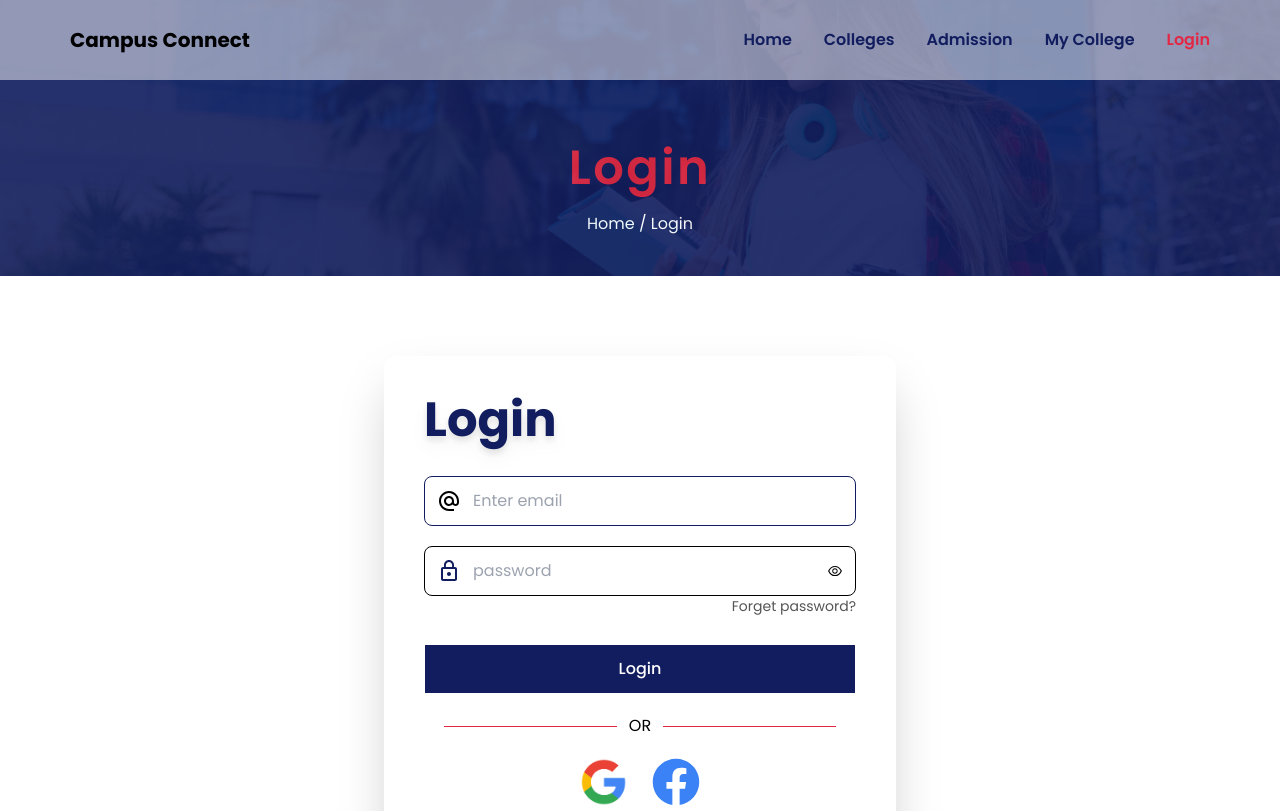
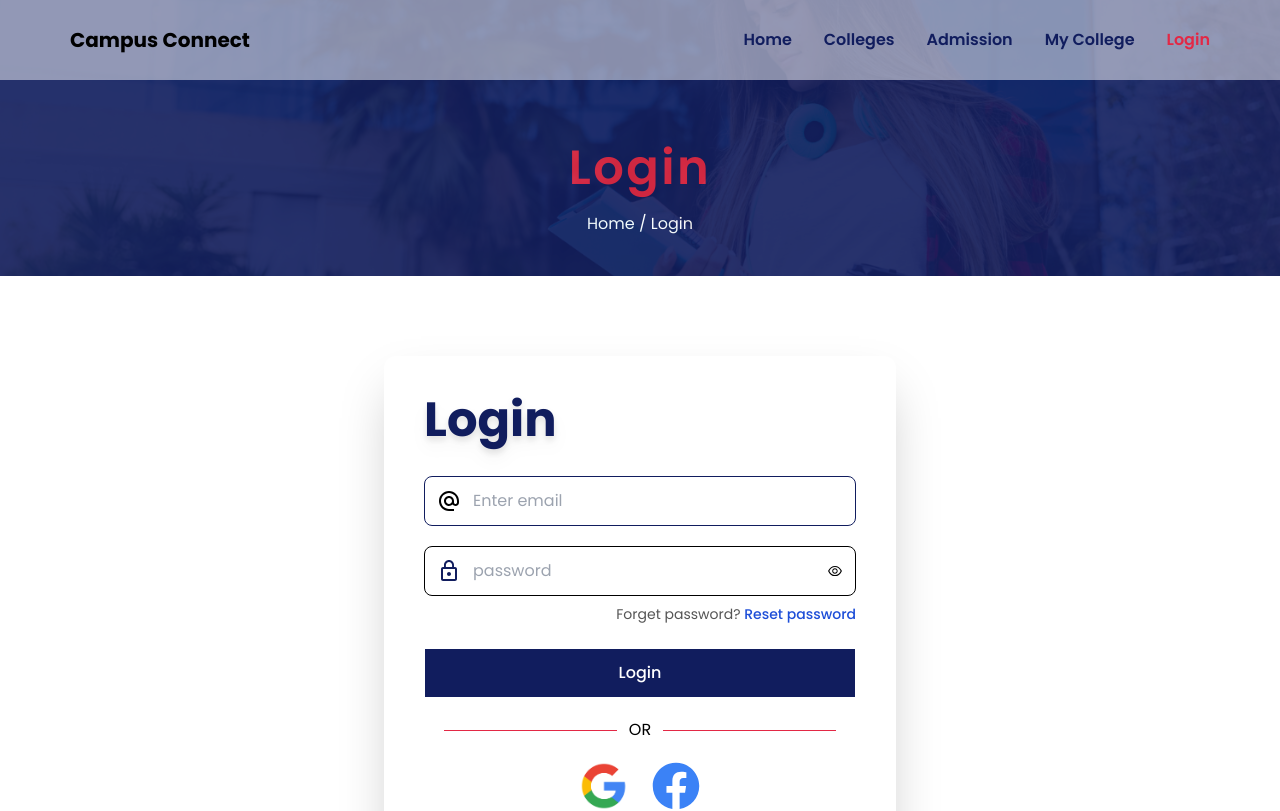
Before and after one commit to foridislam332/Campus_Connect_Client, a React (Vite) app: page /login in a window 1280 px wide. Shown: the top 811 px of the page. Built offline with nearby package versions, Linux system fonts and the light colour scheme; no server answers.

Commit message:
reset password done

```diff
--- a/src/components/AdmissionCard.jsx
+++ b/src/components/AdmissionCard.jsx
@@ -14,8 +14,8 @@ const AdmissionCard = ({ college }) => {
     }
 
     return (
-        <div className="bg-white p-4 border border-red border-dashed rounded-lg shadow-lg hover:border-solid hover:shadow-2xl duration-300 flex gap-6">
-            <img src={collegeImage} alt={collegeName} className="w-56 object-cover rounded-lg" />
+        <div className="bg-white p-4 border border-red border-dashed rounded-lg shadow-lg hover:border-solid hover:shadow-2xl duration-300 flex flex-col md:flex-row gap-3 md:gap-6">
+            <img src={collegeImage} alt={collegeName} className="w-full md:w-56 object-cover rounded-lg" />
             <div className="w-full">
                 <div className='flex items-center gap-1'>
                     <span className="text-xs">{rating}</span>
--- a/src/components/CollegeCard.jsx
+++ b/src/components/CollegeCard.jsx
@@ -1,7 +1,7 @@
 import { Link } from "react-router-dom";
 
 const CollegeCard = ({ college }) => {
-    const { _id, collegeImage, collegeName, admissionProcess, events, researchWorks, sports } = college;
+    const { _id, collegeImage, collegeName, admissionProcess, admissionDate, events, researchWorks, sports } = college;
 
     return (
         <div className="bg-white p-4 border border-red rounded-lg shadow-lg hover:shadow-2xl duration-300">
@@ -9,7 +9,7 @@ const CollegeCard = ({ college }) => {
 
             <h2 className="text-red text-2xl font-semibold mb-2 mt-4 drop-shadow-lg line-clamp-1">{collegeName}</h2>
 
-            <p className="mb-2 line-clamp-2 text-sm drop-shadow-lg"><span className="font-semibold text-navy underline">Admission Process:</span> {admissionProcess}</p>
+            <p className="mb-2 line-clamp-2 text-sm drop-shadow-lg"><span className="font-semibold text-navy underline">Admission Date:</span> {admissionDate}</p>
 
             <div className="mb-2 flex items-start gap-1 text-sm">
                 <p className="font-semibold text-navy underline drop-shadow-lg">Events: </p>
--- a/src/pages/Login.jsx
+++ b/src/pages/Login.jsx
@@ -8,9 +8,11 @@ import { AiOutlineEyeInvisible, AiOutlineEye } from 'react-icons/ai';
 import { useState } from "react";
 import useAuth from "../hooks/useAuth";
 import SocialLogin from "../components/SocialLogin";
+import { toast } from "react-toastify";
 
 const Login = () => {
-    const { signIn } = useAuth();
+    const { signIn, resetPassword } = useAuth();
+    const [email, setEmail] = useState('');
 
     // navigate
     const navigate = useNavigate();
@@ -19,6 +21,7 @@ const Login = () => {
 
     const { register, handleSubmit, formState: { errors } } = useForm();
     const onSubmit = data => {
+        setEmail(data.email);
         signIn(data.email, data.password)
             .then(() => {
                 navigate(from, { replace: true })
@@ -32,6 +35,31 @@ const Login = () => {
             })
     };
 
+    const handleReset = () => {
+        if (!email) {
+            return toast.error('Please Provide email', {
+                position: "top-center",
+                autoClose: 3000,
+                theme: "light",
+            });
+        }
+        resetPassword(email)
+            .then(() => {
+                toast.success('Please Check your Email', {
+                    position: "top-center",
+                    autoClose: 3000,
+                    theme: "light",
+                });
+            })
+            .catch(error => {
+                toast.error(error.message, {
+                    position: "top-center",
+                    autoClose: 3000,
+                    theme: "light",
+                });
+            })
+    }
+
     const [type, setType] = useState('password');
     return (
         <section>
@@ -43,7 +71,7 @@ const Login = () => {
                     <div className='flex items-center border border-navy rounded-lg gap-3 p-3'>
                         <label htmlFor="email"> <MdAlternateEmail className='text-green text-2xl' /></label>
 
-                        <input className='w-full border-none outline-none' id='email' placeholder="Enter email" {...register("email", { required: true })} />
+                        <input className='w-full border-none outline-none' type="email" id='email' placeholder="Enter email" {...register("email", { required: true })} />
                     </div>
                     {errors.email && <span className='text-sm text-red ml-1'>Email is required</span>}
 
@@ -58,9 +86,12 @@ const Login = () => {
                         </button>
                     </div>
                     {errors.password && <span className='text-sm text-red ml-1'>Password is required</span>}
-                    <Link to='/login' className='text-sm text-right  text-gray block'>Forget password?</Link>
 
-                    <button className='btn_primary w-full mt-7 border' type='submit'>Login</button>
+                    <p className='text-sm text-right  text-gray mt-2'>Forget password? <button className="text-blue-700 font-medium"
+                        onClick={handleReset}
+                    >Reset password</button></p>
+
+                    <button className='btn_primary w-full mt-6 border' type='submit'>Login</button>
 
                     <div className='flex items-center gap-3 mx-5 my-5'>
                         <span className='border-t border-red w-full block'></span>
--- a/src/providers/AuthProvider.jsx
+++ b/src/providers/AuthProvider.jsx
@@ -1,5 +1,5 @@
 import { createContext, useEffect, useState } from 'react';
-import { GoogleAuthProvider, createUserWithEmailAndPassword, getAuth, onAuthStateChanged, signInWithEmailAndPassword, signInWithPopup, signOut, updateProfile } from "firebase/auth";
+import { GoogleAuthProvider, createUserWithEmailAndPassword, getAuth, onAuthStateChanged, sendPasswordResetEmail, signInWithEmailAndPassword, signInWithPopup, signOut, updateProfile } from "firebase/auth";
 
 import app from '../firebase/firebase.config';
 
@@ -21,6 +21,11 @@ const AuthProvider = ({ children }) => {
     const signIn = (email, password) => {
         setLoading(true);
         return signInWithEmailAndPassword(auth, email, password);
+    }
+
+    const resetPassword = (email) => {
+        setLoading(true);
+        return sendPasswordResetEmail(auth, email);
     }
 
     // update profile
@@ -60,6 +65,7 @@ const AuthProvider = ({ children }) => {
         loading,
         signUpUser,
         signIn,
+        resetPassword,
         profileUpdate,
         googleSignIn,
         logOut
--- a/src/sections/BestCategories.jsx
+++ b/src/sections/BestCategories.jsx
@@ -7,7 +7,7 @@ const BestCategories = () => {
     return (
         <section className='container py-20 md:py-[120px]'>
             <div className='grid grid-cols-1 md:grid-cols-4 gap-6 lg:gap-10'>
-                <div className='mt-8'>
+                <div className='md:mt-8'>
                     <h1 className='text-red text-3xl lg:text-[40px] lg:leading-[50px] font-bold mb-10 drop-shadow-xl'>Our Best <br /> Categories</h1>
                     <button className='btn_primary'>More Categories</button>
                 </div>
--- a/src/sections/HeroBanner.jsx
+++ b/src/sections/HeroBanner.jsx
@@ -4,8 +4,8 @@ const HeroBanner = () => {
         <section style={{ backgroundImage: `url(${bgImage})` }}
             className='bg-top bg-cover bg-no-repeat'>
             <div className='bg-navy bg-opacity-70'>
-                <div className='pt-64 pb-36 text-center max-w-3xl mx-auto'>
-                    <h1 className='text-3xl md:text-5xl font-semibold text-white mb-8 leading-[90px]'>Campus Connect is A College Booking Platform</h1>
+                <div className='pt-44 pb-28 md:pt-64 md:pb-36 text-center max-w-3xl mx-auto'>
+                    <h1 className='text-3xl md:text-5xl font-semibold text-white mb-8 leading-10 md:leading-[90px]'>Campus Connect is A College Booking Platform</h1>
 
                     <p className='text-white mb-10'>Campus Connect is a cutting-edge college booking platform designed to simplify the process of finding the best college for students. </p>
 
```
